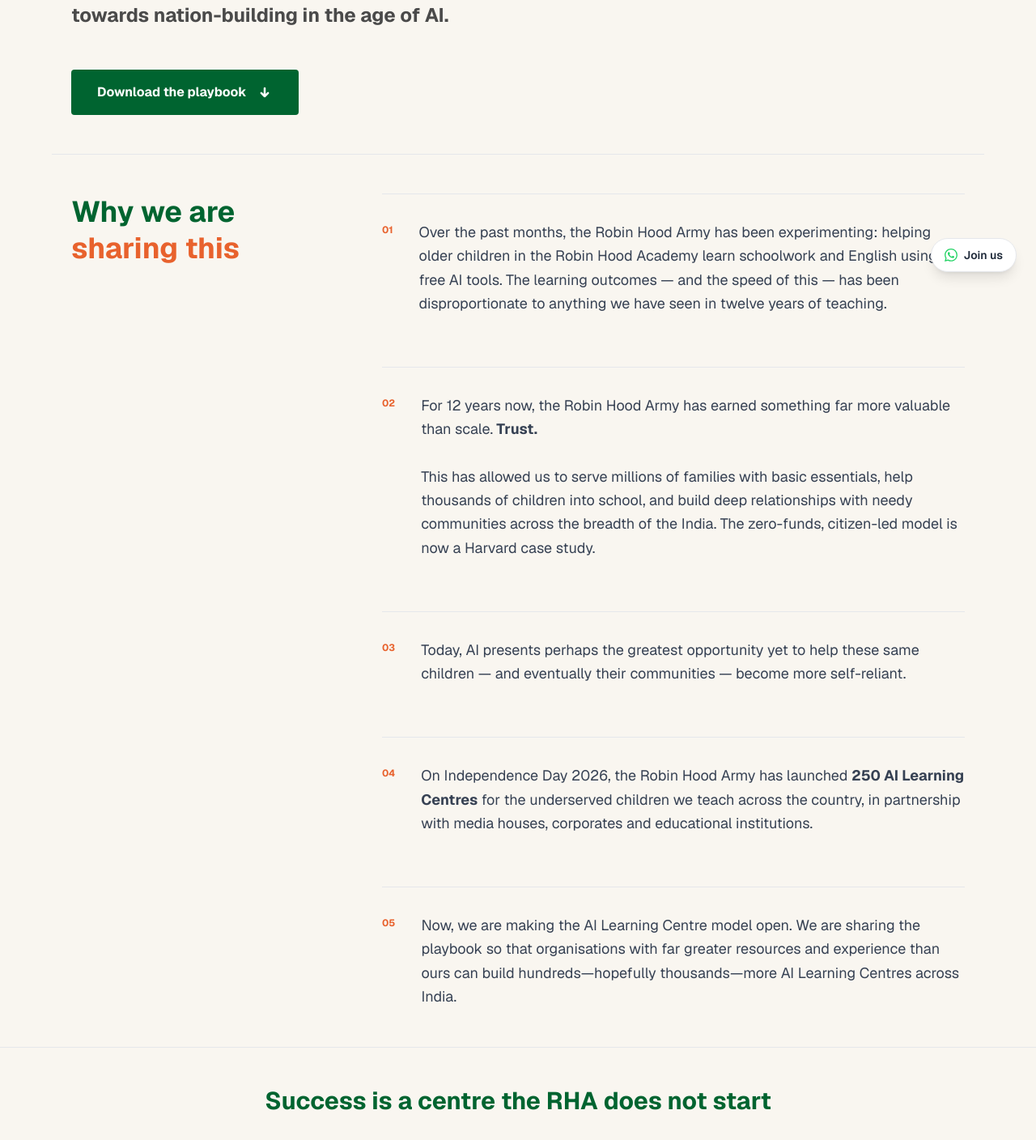
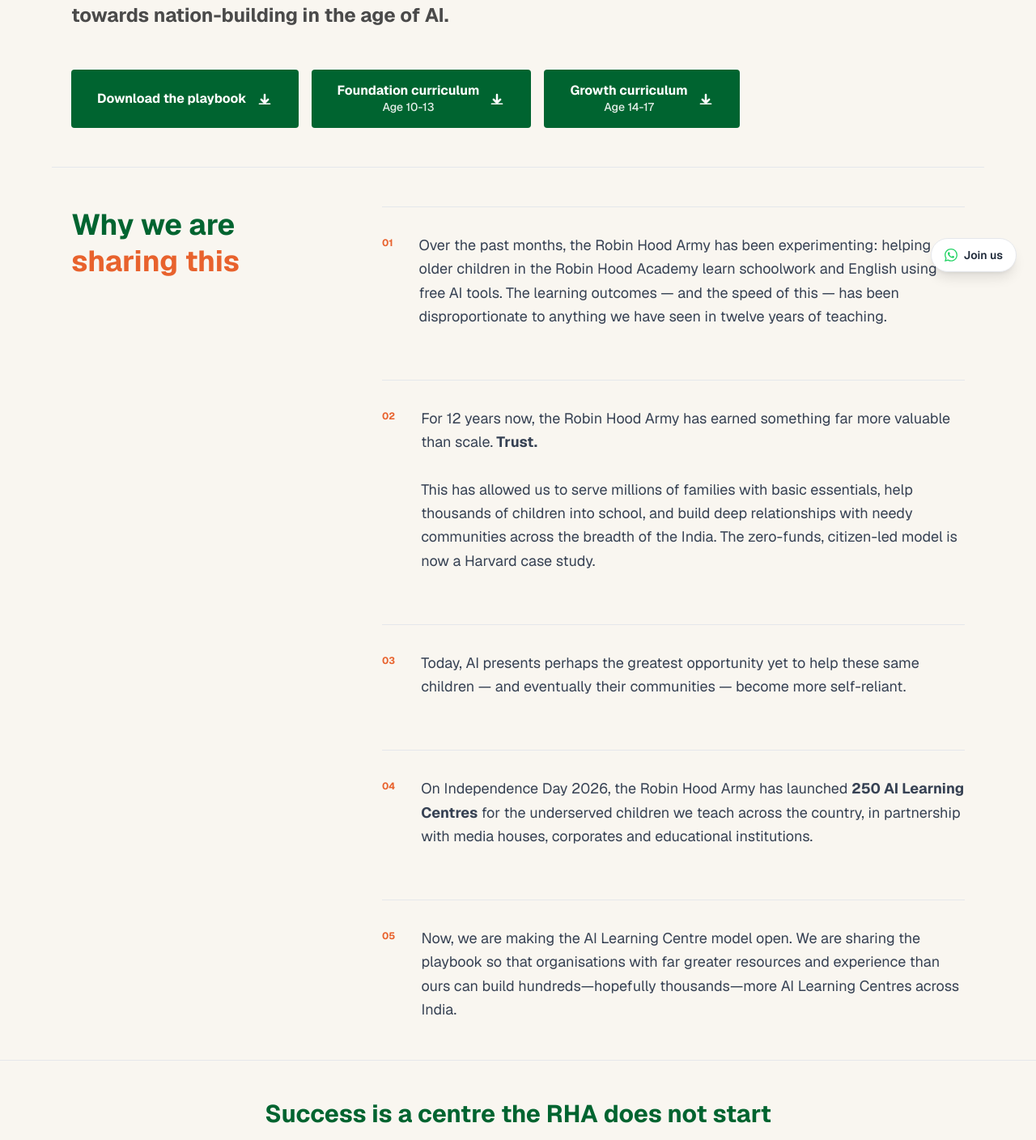
Before and after one commit to RobinHoodArmyTech/rha-web, a Next.js app: page /sites/main/ai-learning-centre in a window 1280 px wide. Shown: the part 440-1848 px from the top of the page at 81% size. Built offline with nearby package versions, Linux system fonts and the light colour scheme.

Commit message:
Cleanup of redundant files + Addition of AI Curriculum (#47)

```diff
--- a/src/app/bharatlearnsai/page.tsx
+++ /dev/null
@@ -1,6 +0,0 @@
-import { redirect } from 'next/navigation';
-
-export default function BharatLearnsAiRedirect() {
-  // Permanent redirect to the AI Learning Centre page
-  redirect('/sites/main/ai-learning-center');
-}
--- a/src/app/sites/main/ai-learning-center/page.tsx
+++ /dev/null
@@ -1,112 +0,0 @@
-import React from 'react';
-import Head from 'next/head';
-
-// Design Constants (Extracted from RHA Brand Guidelines)
-const COLORS = {
-  bg: '#F9F6F0',
-  darkGreen: '#006430',
-  orange: '#E8622D',
-  textGray: '#4A4A4A',
-};
-
-const AILearningCenter = () => {
-  return (
-    <div className="min-h-screen" style={{ backgroundColor: COLORS.bg }}>
-      <Head>
-        <title>Bharat Learns AI Playbook | Robin Hood Army</title>
-      </Head>
-
-      {/* --- HERO SECTION --- */}
-      <section className="px-6 pt-20 pb-12 max-w-6xl mx-auto">
-        <div className="flex items-center gap-2 mb-8">
-          <span className="w-2 h-2 rounded-full" style={{ backgroundColor: COLORS.orange }}></span>
-          <p className="text-xs font-bold tracking-widest uppercase" style={{ color: COLORS.orange }}>
-            An Open-Source Initiative
-          </p>
-        </div>
-
-        <h1 className="text-6xl md:text-8xl font-bold leading-tight mb-8">
-          <span style={{ color: COLORS.darkGreen }}>The Bharat Learns AI</span> <br />
-          <span style={{ color: COLORS.orange }}>Playbook</span>
-        </h1>
-
-        <p className="text-xl md:text-2xl max-w-3xl leading-relaxed mb-12" style={{ color: COLORS.textGray }}><b>
-          A blueprint for organisations to build AI Learning Centres - a step towards nation-building in the age of AI.
-        </b></p>
-
-        <a
-          href="/documents/guides/Bharat_Learns_AI_Playbook.pdf"
-          download
-          className="inline-flex items-center gap-3 px-8 py-4 rounded text-white font-bold transition-transform hover:scale-105"
-          style={{ backgroundColor: COLORS.darkGreen }}
-        >
-          Download the playbook
-          <svg width="20" height="20" viewBox="0 0 24 24" fill="none" stroke="currentColor" strokeWidth="3" strokeLinecap="round" strokeLinejoin="round">
-            <path d="M7 13l5 5 5-5M12 6v12"/>
-          </svg>
-        </a>
-      </section>
-
-      {/* --- WHY SECTION --- */}
-      <section className="border-t border-gray-200 px-6 py-12 max-w-6xl mx-auto grid md:grid-cols-12 gap-12">
-        {/* Left Title */}
-        <div className="md:col-span-4">
-          <h2 className="text-4xl font-bold leading-tight">
-            <span style={{ color: COLORS.darkGreen }}>Why we are</span> <br />
-            <span style={{ color: COLORS.orange }}>sharing this</span>
-          </h2>
-        </div>
-
-        {/* Right Content */}
-        <div className="md:col-span-8 space-y-16">
-          <NumberedRow
-            num="01"
-            text="Over the past months, the Robin Hood Army has been experimenting: helping older children in the Robin Hood Academy learn schoolwork and English using free AI tools. The learning outcomes — and the speed of this — has been disproportionate to anything we have seen in twelve years of teaching."
-          />
-          <NumberedRow
-            num="02"
-            text={<>For 12 years now, the Robin Hood Army has earned something far more valuable than scale.<strong> Trust.</strong><br/><br/> This has allowed us to serve millions of families with basic essentials, help thousands of children into school, and build deep relationships with needy communities across the breadth of the India. The zero-funds, citizen-led model is now a Harvard case study.</>}
-          />
-          <NumberedRow
-            num="03"
-            text="Today, AI presents perhaps the greatest opportunity yet to help these same children — and eventually their communities — become more self-reliant."
-          />
-          <NumberedRow
-            num="04"
-            text={<>On Independence Day 2026, the Robin Hood Army has launched <strong>250 AI Learning Centres</strong> for the underserved children we teach across the country, in partnership with media houses, corporates and educational institutions.</>}
-          />
-          <NumberedRow
-            num="05"
-            text="Now, we are making the AI Learning Centre model open. We are sharing the playbook so that organisations with far greater resources and experience than ours can build hundreds—hopefully thousands—more AI Learning Centres across India."
-          />
-        </div>
-      </section>
-
-      {/* --- FINAL CTA --- */}
-      <section className="py-12 text-center border-t border-gray-200">
-        <h3 className="text-3xl font-bold mb-8" style={{ color: COLORS.darkGreen }}>Success is a centre the RHA does not start</h3>
-        <a
-          href="/documents/guides/Bharat_Learns_AI_Playbook.pdf"
-          download
-          className="mx-auto inline-flex items-center gap-3 px-8 py-3 rounded text-white font-bold"
-          style={{ backgroundColor: COLORS.darkGreen }}
-        >
-          Download the playbook
-          <svg width="18" height="18" viewBox="0 0 24 24" fill="none" stroke="currentColor" strokeWidth="3"><path d="M7 13l5 5 5-5M12 6v12"/></svg>
-        </a>
-      </section>
-    </div>
-  );
-};
-
-const NumberedRow = ({ num, title, text }: { num: string; title?: string; text: React.ReactNode }) => (
-  <div className="flex gap-8 border-t border-gray-200 pt-8">
-    <span className="text-xs font-bold pt-1" style={{ color: COLORS.orange }}>{num}</span>
-    <div className="flex-1">
-      {title && <h4 className="text-lg font-black mb-2" style={{ color: COLORS.darkGreen }}>{title}</h4>}
-      <p className="text-lg leading-relaxed text-gray-700">{text}</p>
-    </div>
-  </div>
-);
-
-export default AILearningCenter;
--- a/src/app/sites/main/ai-learning-centre/page.tsx
+++ b/src/app/sites/main/ai-learning-centre/page.tsx
@@ -34,17 +34,54 @@
           A blueprint for organisations to build AI Learning Centres - a step towards nation-building in the age of AI.
         </b></p>
 
+        <div className="flex flex-col sm:flex-row flex-wrap gap-4">
           <a
             href="/documents/guides/Bharat_Learns_AI_Playbook.pdf"
             download
-          className="inline-flex items-center gap-3 px-8 py-4 rounded text-white font-bold transition-transform hover:scale-105"
+            className="inline-flex items-center justify-center gap-3 px-8 py-4 rounded text-white font-bold transition-transform hover:scale-105"
             style={{ backgroundColor: COLORS.darkGreen }}
           >
-          Download the playbook
-          <svg width="20" height="20" viewBox="0 0 24 24" fill="none" stroke="currentColor" strokeWidth="3" strokeLinecap="round" strokeLinejoin="round">
+            <span className="flex flex-col items-center leading-tight text-center">
+              <span>Download the playbook</span>
+            </span>
+            <svg width="20" height="20" viewBox="0 0 24 24" fill="none" stroke="currentColor" strokeWidth="3" strokeLinecap="round" strokeLinejoin="round" aria-hidden="true">
               <path d="M7 13l5 5 5-5M12 6v12"/>
+              <path d="M4 19.5h16" strokeWidth="1.75"/>
             </svg>
           </a>
+
+          <a
+            href="/documents/guides/ALC_Curriculum_Foundation_10-13.pdf"
+            download
+            className="inline-flex items-center justify-center gap-3 px-8 py-4 rounded text-white font-bold transition-transform hover:scale-105"
+            style={{ backgroundColor: COLORS.darkGreen }}
+          >
+            <span className="flex flex-col items-center leading-tight text-center">
+              <span>Foundation curriculum</span>
+              <span className="text-sm font-medium opacity-90">Age 10-13</span>
+            </span>
+            <svg width="20" height="20" viewBox="0 0 24 24" fill="none" stroke="currentColor" strokeWidth="3" strokeLinecap="round" strokeLinejoin="round" aria-hidden="true">
+              <path d="M7 13l5 5 5-5M12 6v12"/>
+              <path d="M4 19.5h16" strokeWidth="1.75"/>
+            </svg>
+          </a>
+
+          <a
+            href="/documents/guides/ALC_Curriculum_Growth_14-17.pdf"
+            download
+            className="inline-flex items-center justify-center gap-3 px-8 py-4 rounded text-white font-bold transition-transform hover:scale-105"
+            style={{ backgroundColor: COLORS.darkGreen }}
+          >
+            <span className="flex flex-col items-center leading-tight text-center">
+              <span>Growth curriculum</span>
+              <span className="text-sm font-medium opacity-90">Age 14-17</span>
+            </span>
+            <svg width="20" height="20" viewBox="0 0 24 24" fill="none" stroke="currentColor" strokeWidth="3" strokeLinecap="round" strokeLinejoin="round" aria-hidden="true">
+              <path d="M7 13l5 5 5-5M12 6v12"/>
+              <path d="M4 19.5h16" strokeWidth="1.75"/>
+            </svg>
+          </a>
+        </div>
       </section>
 
       {/* --- WHY SECTION --- */}
@@ -88,11 +125,16 @@
         <a
           href="/documents/guides/Bharat_Learns_AI_Playbook.pdf"
           download
-          className="mx-auto inline-flex items-center gap-3 px-8 py-3 rounded text-white font-bold"
+          className="mx-auto inline-flex items-center justify-center gap-3 px-8 py-3 rounded text-white font-bold"
           style={{ backgroundColor: COLORS.darkGreen }}
         >
-          Download the playbook
-          <svg width="18" height="18" viewBox="0 0 24 24" fill="none" stroke="currentColor" strokeWidth="3"><path d="M7 13l5 5 5-5M12 6v12"/></svg>
+          <span className="flex flex-col items-center leading-tight text-center">
+            <span>Download the playbook</span>
+          </span>
+          <svg width="18" height="18" viewBox="0 0 24 24" fill="none" stroke="currentColor" strokeWidth="3" strokeLinecap="round" strokeLinejoin="round" aria-hidden="true">
+            <path d="M7 13l5 5 5-5M12 6v12"/>
+            <path d="M4 19.5h16" strokeWidth="1.75"/>
+          </svg>
         </a>
       </section>
     </div>
```
Also changed, not shown: 2 other files (tests, documents, lock files or other folders). Lines whose indentation alone changed are shown as unchanged.
